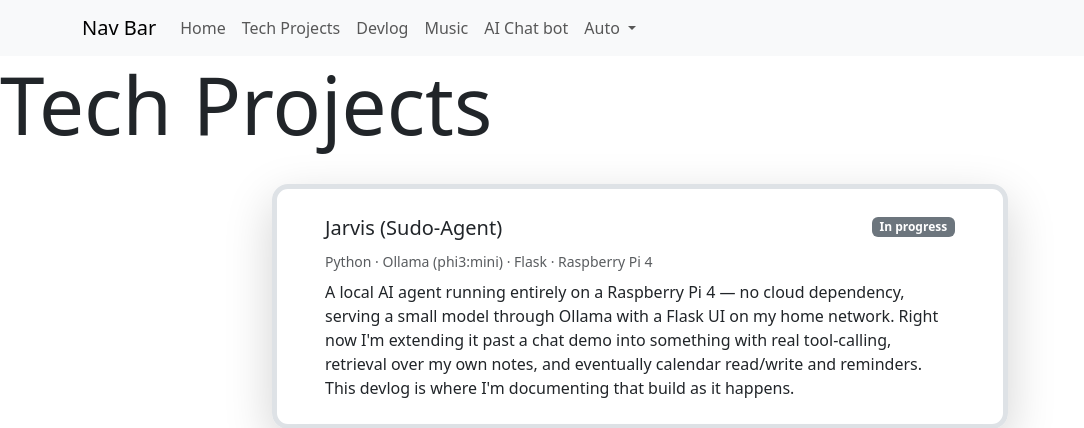
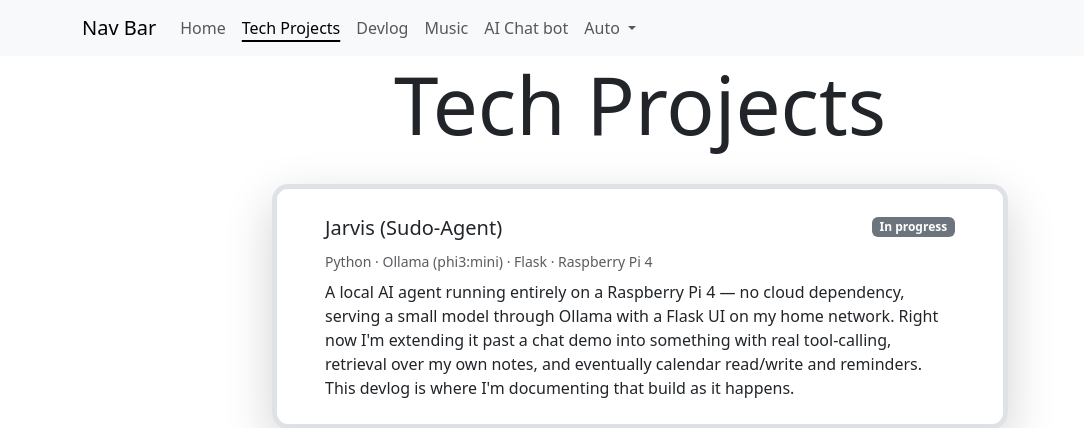
Before and after one commit to Atalky/Bugs-and-Buds-Website, a FastAPI app: page /projects in a window 1280 px wide. Shown: the top 428 px of the page, without its empty margins (0-1084 px from the left). Run offline with FastAPI, Linux system fonts and the light colour scheme.

Commit message:
Added content to the tech projects page. added underlining to the navbar, and centered the title on each page

```diff
--- a/app/static/css/style.css
+++ b/app/static/css/style.css
@@ -6,3 +6,9 @@
   Nothing below is wired up to a page yet — add rules here as you need something
   Bootstrap doesn't already give you a class for.
 */
+
+.navbar-nav .nav-link.active {
+  text-decoration: underline;
+  text-underline-offset: 6px;
+  text-decoration-thickness: 2px;
+}
--- a/app/templates/blog.html
+++ b/app/templates/blog.html
@@ -1,7 +1,7 @@
 {% extends "layout.html" %}
 
 {% block content %}
-<h3 class="display-1">Devlog</h3>
+<h3 class="display-1 text-center">Devlog</h3>
 
 <!-- container = centres content + caps width. Without it, text stretches edge-to-edge on wide screens. -->
 <div class="container my-4">
--- a/app/templates/blog_detail.html
+++ b/app/templates/blog_detail.html
@@ -2,7 +2,7 @@
 
 {% block content %}
 
-<h3 class="display-1">{{ blog.title }}</h3>
+<h3 class="display-1 text-center">{{ blog.title }}</h3>
 
 <div class="container my-4">
   <div class="row">
--- a/app/templates/layout.html
+++ b/app/templates/layout.html
@@ -39,22 +39,22 @@
       </button>
 
       <!-- Collapsible nav links -->
-      <div class="collapse navbar-collapse" id="navbarNav">
-        <ul class="navbar-nav">
+      <div class="collapse navbar-collapse" id="navbarNavDropdown">
+          <ul class="navbar-nav">
           <li class="nav-item">
-            <a class="nav-link" href="/">Home</a>
+              <a class="nav-link{% if request.url.path == '/' %} active{% endif %}" href="/"{% if request.url.path == '/' %} aria-current="page"{% endif %}>Home</a>
           </li>
           <li class="nav-item">
-            <a class="nav-link" href="/projects">Tech Projects</a>
+              <a class="nav-link{% if request.url.path == '/projects' %} active{% endif %}" href="/projects"{% if request.url.path == '/projects' %} aria-current="page"{% endif %}>Tech Projects</a>
           </li>
           <li class="nav-item">
-            <a class="nav-link" href="/blog">Devlog</a>
+              <a class="nav-link{% if request.url.path.startswith('/blog') %} active{% endif %}" href="/blog"{% if request.url.path.startswith('/blog') %} aria-current="page"{% endif %}>Devlog</a>
           </li>
           <li class="nav-item">
-            <a class="nav-link" href="#">Music</a>
+              <a class="nav-link" href="#">Music</a>
           </li>
           <li class="nav-item">
-            <a class="nav-link" href="#">AI Chat bot</a>
+              <a class="nav-link" href="#">AI Chat bot</a>
           </li>
 
           <!-- Dropdown: https://getbootstrap.com/docs/5.3/components/dropdowns/ -->
--- a/app/templates/techproject.html
+++ b/app/templates/techproject.html
@@ -2,7 +2,7 @@
 
 {% block content %}
 
-<h3 class="display-1">Tech Projects</h3>
+<h3 class="display-1 text-center">Tech Projects</h3>
 
 <div class="container my-4">
   <div class="row">
```
